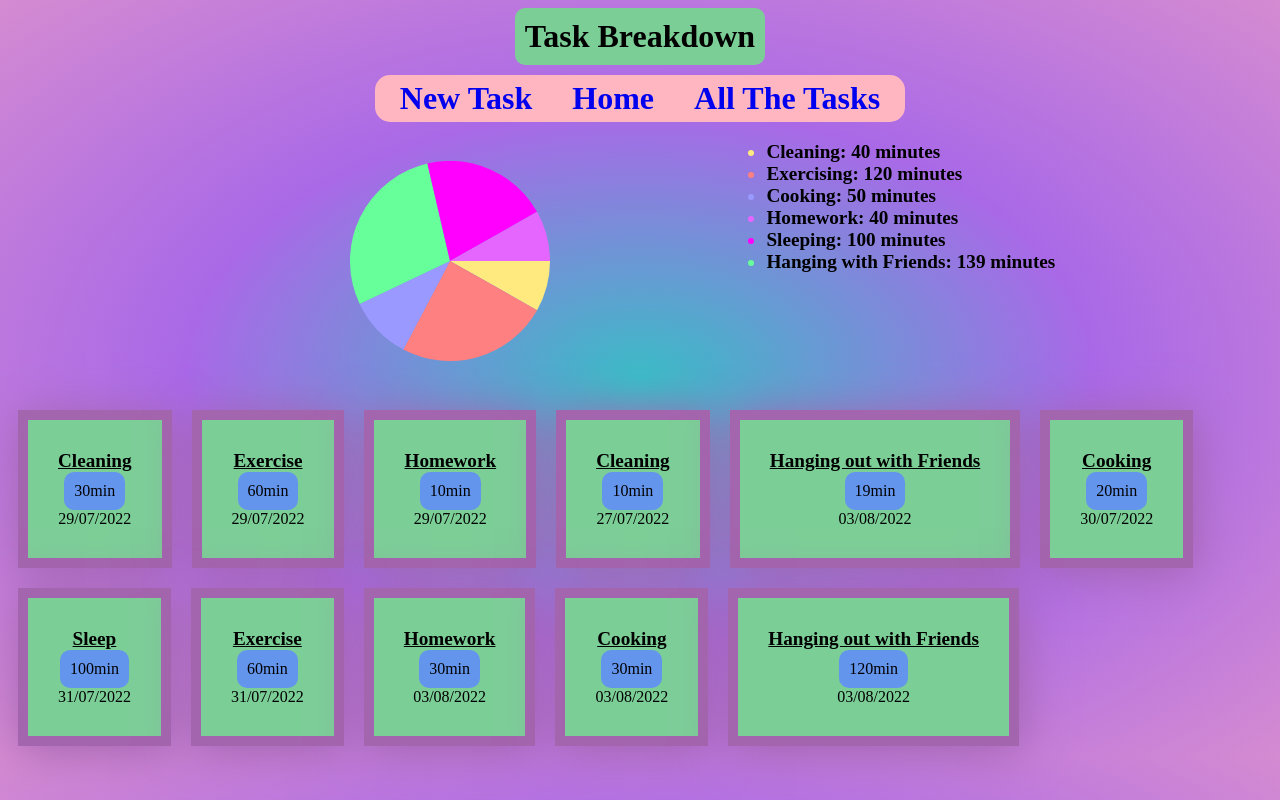
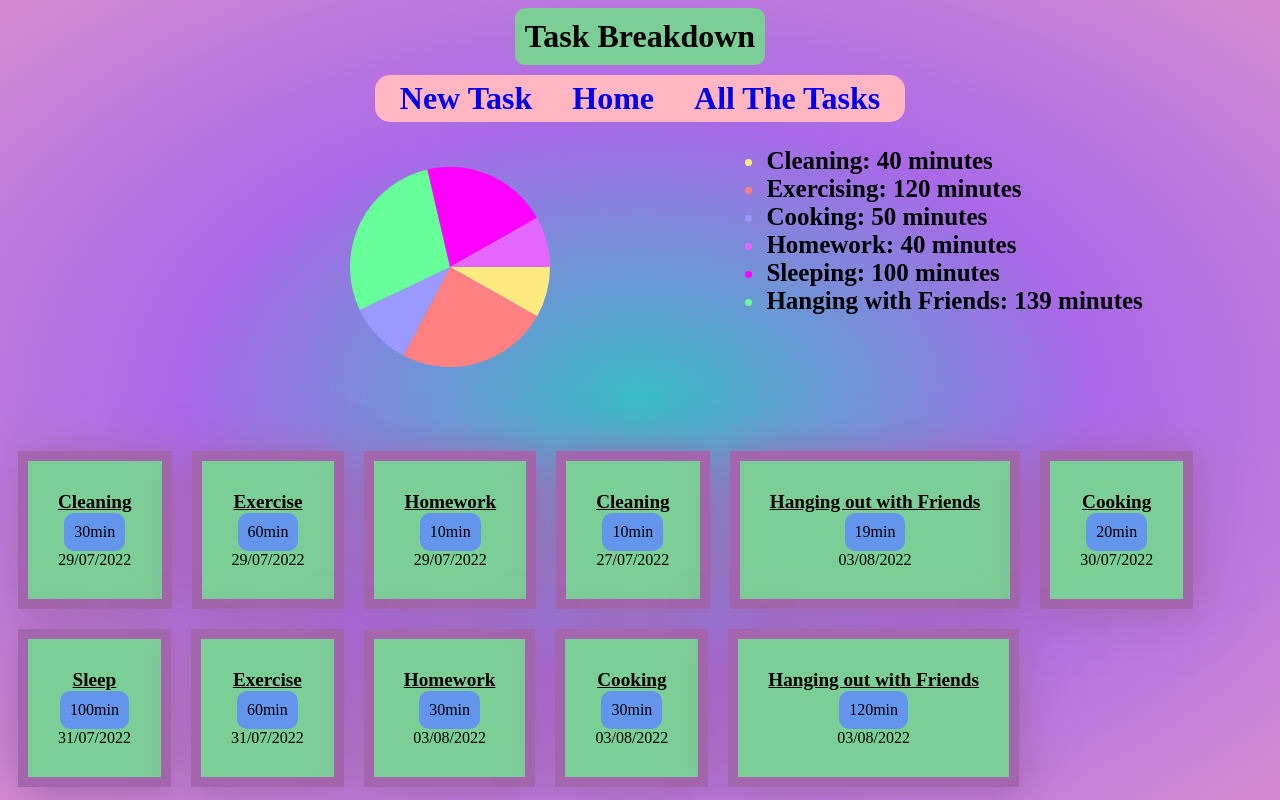
Before and after one commit to melissavaiden/phase-2-project, a React (Create React App) app: page /TaskList in a window 1280 px wide. Built offline with nearby package versions, Linux system fonts and the light colour scheme; data requests are answered from the project's data file.

Commit message:
Pie Chart Styling

```diff
--- a/src/components/TaskList.js
+++ b/src/components/TaskList.js
@@ -10,7 +10,7 @@ function TaskList({tasks}) {
             <NavBar />
             <TaskTimeTotals tasks={tasks}/>
             <div className="taskCardContainer">
-            <TaskCard tasks={tasks}/>
+                <TaskCard tasks={tasks}/>
             </div>
         </div>
     )
--- a/src/style.css
+++ b/src/style.css
@@ -70,7 +70,7 @@ body {
 
 .timeTotals {
     font-family: Didot;
-    font-size: larger;
+    font-size: 25px;
     font-weight: bold;
     margin-left: auto;
     margin-right: auto;
```
